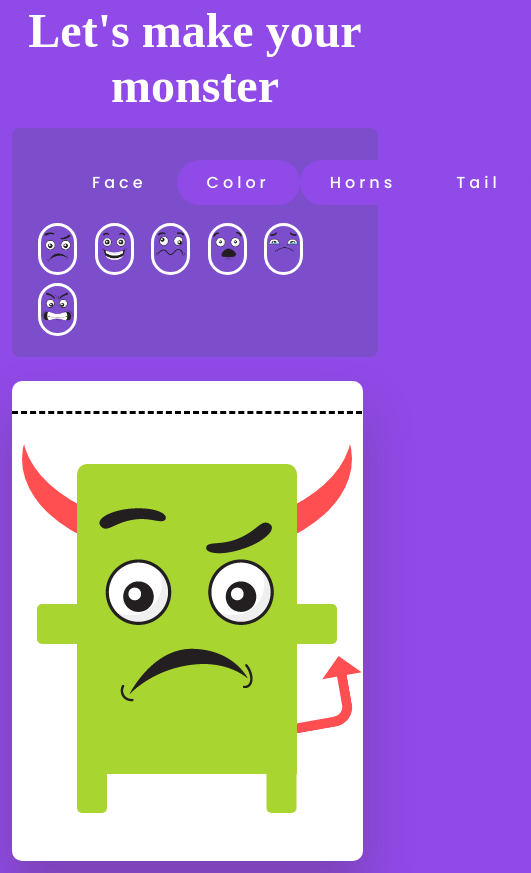
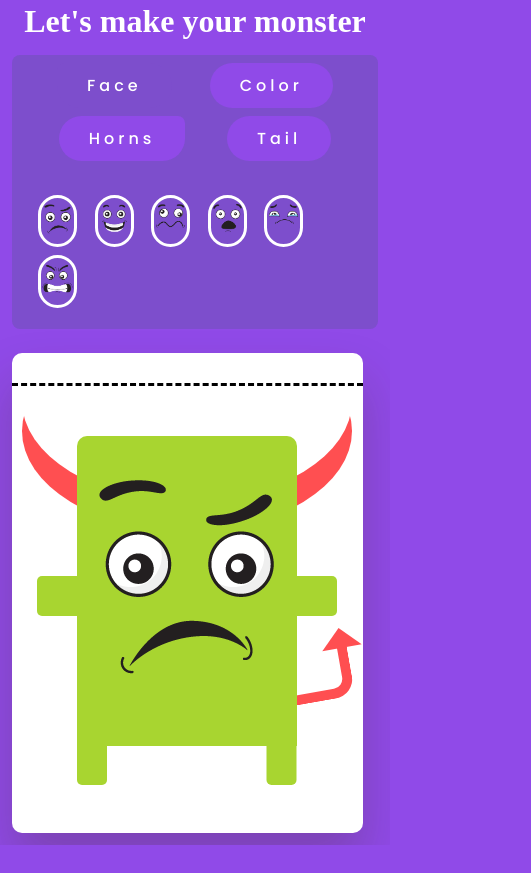
Before and after one commit to sude-go/Make-your-monster, a plain HTML site: page index.html in a window 390 px wide. Shown: the whole page, 531 px wide, since content can reach past the window. After the commit the page ends 845 px from the top, so only its background shows below. Drawn offline with Linux system fonts and the light colour scheme.

Commit message:
Fixed mobile view issues

```diff
--- a/style.css
+++ b/style.css
@@ -265,10 +265,25 @@ img {
 
     .buttons {
         display: flex;
+        flex-wrap: wrap;
+        padding: 0.5rem;
     }
 
-    .content img{
+    .content img {
         width: 10vw;
         margin-left: 3vw;
     }
 }
+
+@media (max-width: 480px) {
+    .monster {
+        width: 90vw;
+    }
+    .buttons button{
+        margin-bottom: 0.5rem;
+    }
+    h1 {
+        font-size: 2em;
+    }
+
+}
```
